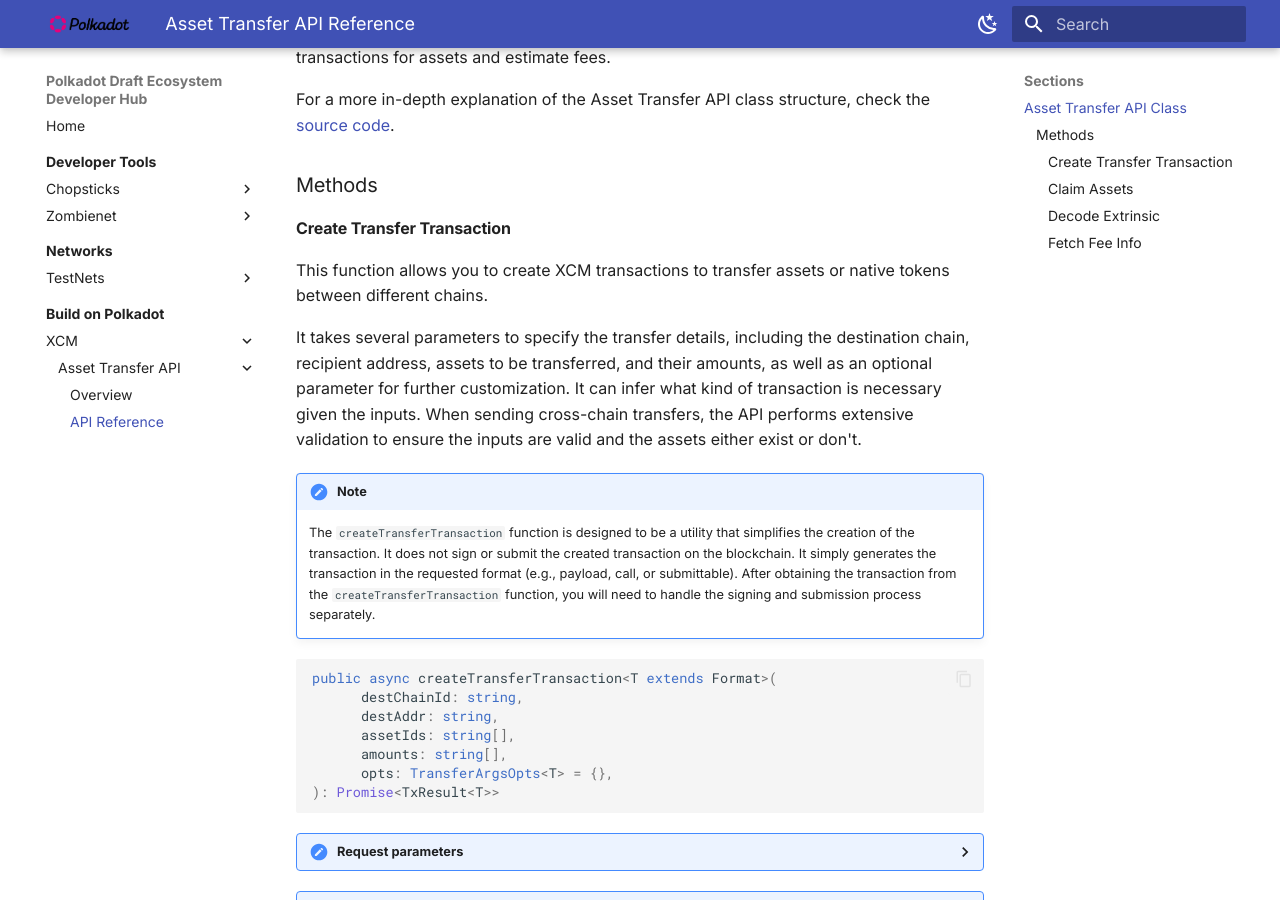
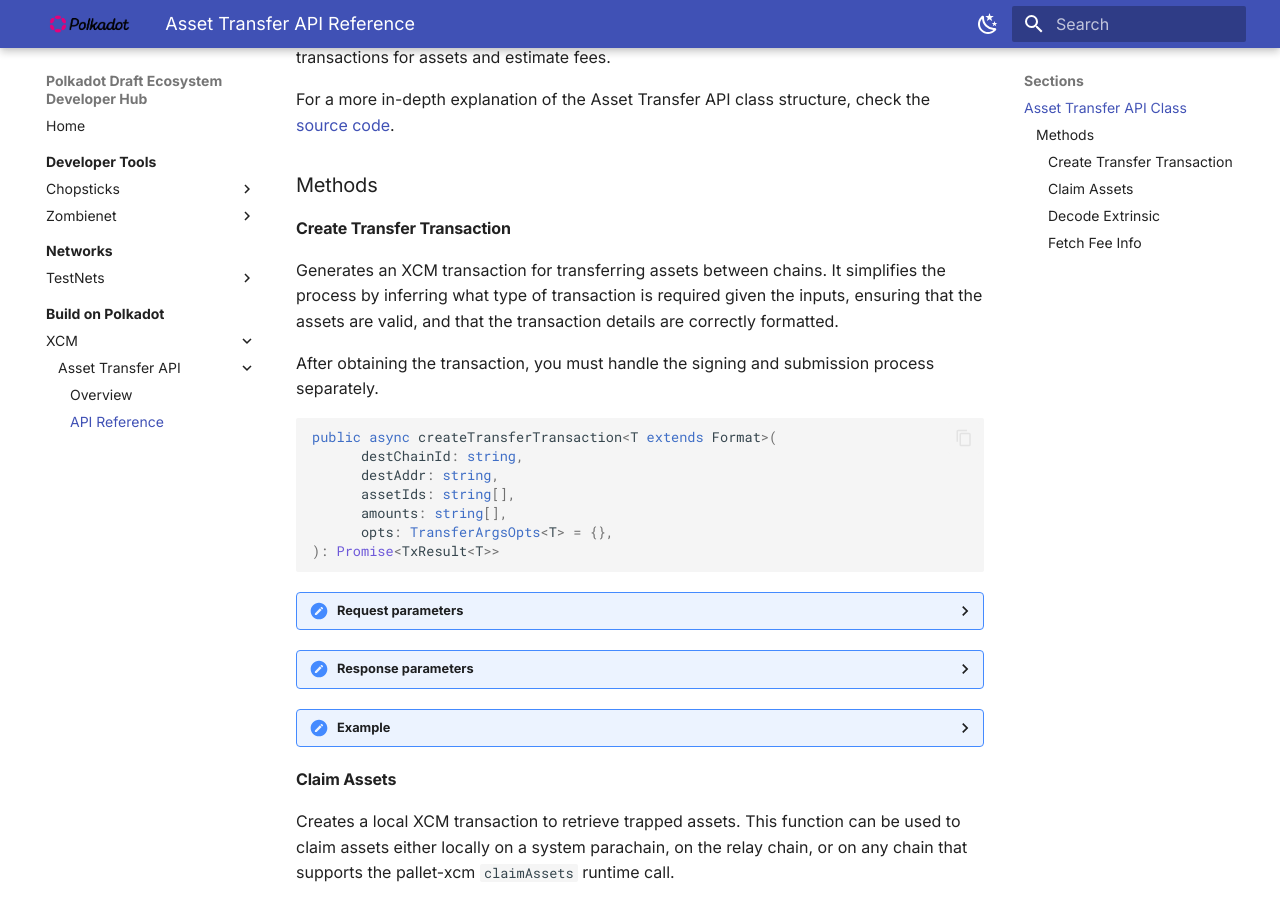
Before and after one commit to papermoonio/polkadot-ecosystem-docs-draft, an MkDocs documentation site: the page built from docs/build-on-polkadot/xcm/asset-transfer-api/reference.md, in a window 1280 px wide and 900 px high, scrolled down 538 px. Built offline with MkDocs 1.6.1 and Material for MkDocs 9.7.7, drawn with Linux system fonts in a browser that asks for light colours.

Commit message:
Update createTransferTransaction description

````diff
--- a/docs/build-on-polkadot/xcm/asset-transfer-api/reference.md
+++ b/docs/build-on-polkadot/xcm/asset-transfer-api/reference.md
@@ -38,12 +38,9 @@
 
 #### Create Transfer Transaction
 
-This function allows you to create XCM transactions to transfer assets or native tokens between different chains.
+Generates an XCM transaction for transferring assets between chains. It simplifies the process by inferring what type of transaction is required given the inputs, ensuring that the assets are valid, and that the transaction details are correctly formatted.
 
-It takes several parameters to specify the transfer details, including the destination chain, recipient address, assets to be transferred, and their amounts, as well as an optional parameter for further customization. It can infer what kind of transaction is necessary given the inputs. When sending cross-chain transfers, the API performs extensive validation to ensure the inputs are valid and the assets either exist or don't.
-
-!!! note
-    The `createTransferTransaction` function is designed to be a utility that simplifies the creation of the transaction. It does not sign or submit the created transaction on the blockchain. It simply generates the transaction in the requested format (e.g., payload, call, or submittable). After obtaining the transaction from the `createTransferTransaction` function, you will need to handle the signing and submission process separately.
+After obtaining the transaction, you must handle the signing and submission process separately.
 
 ```ts
 public async createTransferTransaction<T extends Format>(
````
